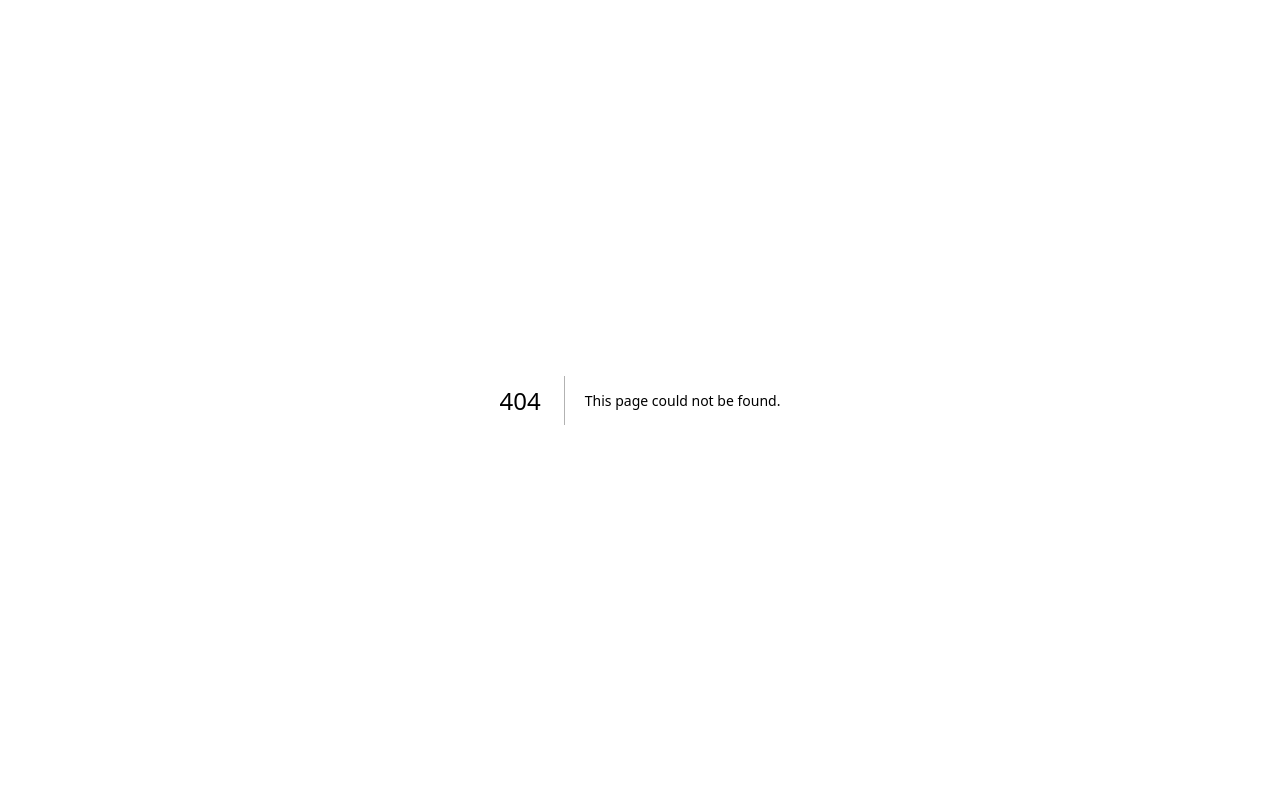
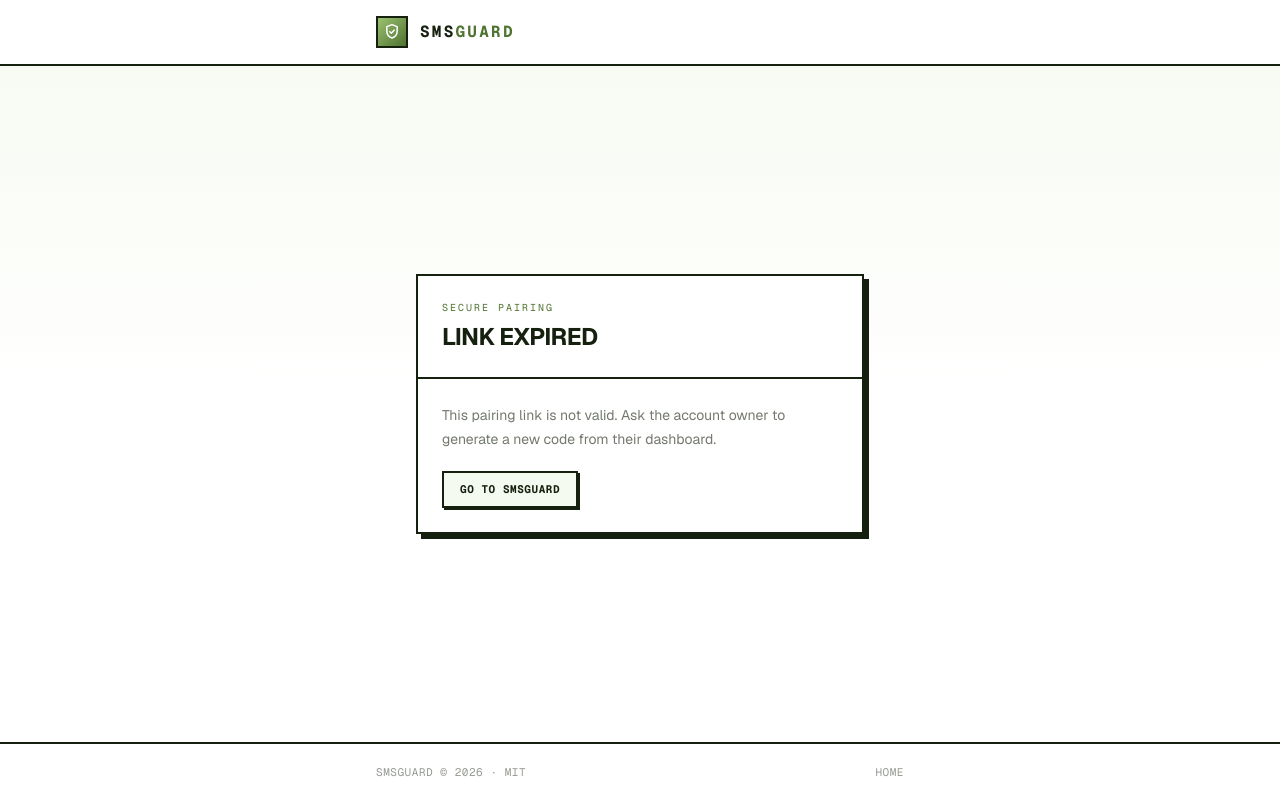
Before and after one commit to Andi-Get/smsguard-web, a Next.js app: page /link/1 in a window 1280 px wide. Before the commit this address had no page. Built offline with nearby package versions, Linux system fonts and the light colour scheme; no server answers.

Commit message:
feat: add public pairing link page

```diff
--- /dev/null
+++ b/app/link/[token]/page.tsx
@@ -0,0 +1,170 @@
+import Link from "next/link";
+import type { Metadata } from "next";
+import { db } from "@/prisma/db";
+import { parseTimestamp } from "@/lib/device-status";
+import { hashPairingToken, isPairingExpired } from "@/lib/pairing";
+import { Logo, Wordmark } from "../../_components/brand";
+
+export const instant = false;
+
+export const metadata: Metadata = {
+  title: "Pair a device — SMSGuard",
+  robots: { index: false, follow: false },
+};
+
+type PageProps = { params: Promise<{ token: string }> };
+
+function formatExpiry(value: string) {
+  const time = parseTimestamp(value);
+
+  if (time === null) {
+    return value;
+  }
+
+  return new Intl.DateTimeFormat("en", {
+    timeStyle: "short",
+  }).format(new Date(time));
+}
+
+export default async function PairingLinkPage({ params }: PageProps) {
+  const { token } = await params;
+  const validToken = token.length >= 20;
+  const pairing = validToken
+    ? await db.orm.public.DevicePairing.where({
+        tokenHash: hashPairingToken(token),
+      }).first()
+    : null;
+
+  const owner = pairing
+    ? await db.orm.public.User.first({ id: pairing.userId })
+    : null;
+
+  const claimed = pairing?.status === "claimed";
+  const expired = pairing
+    ? pairing.status !== "pending" || isPairingExpired(pairing.expiresAt)
+    : true;
+  const usable = Boolean(pairing && owner && !claimed && !expired);
+  const deepLink = `smsguard://pair?token=${encodeURIComponent(token)}`;
+
+  return (
+    <div className="flex flex-1 flex-col bg-gradient-to-b from-brand-50 via-white to-white">
+      <header className="border-b-2 border-ink bg-white">
+        <div className="mx-auto flex w-full max-w-xl items-center gap-3 px-6 py-4">
+          <Logo className="size-8" />
+          <Wordmark />
+        </div>
+      </header>
+
+      <main className="flex flex-1 items-center justify-center px-6 py-10">
+        <div className="w-full max-w-md border-2 border-ink bg-white shadow-brutal-lg">
+          <div className="border-b-2 border-ink p-6">
+            <p className="font-mono text-[10px] uppercase tracking-[0.2em] text-brand-700">
+              Secure pairing
+            </p>
+            <h1 className="mt-1.5 text-2xl font-bold uppercase tracking-tight">
+              {claimed
+                ? "Already paired"
+                : expired
+                  ? "Link expired"
+                  : "Connect this phone"}
+            </h1>
+          </div>
+
+          <div className="p-6">
+            {!pairing ? (
+              <>
+                <p className="text-sm leading-6 text-ink/60">
+                  This pairing link is not valid. Ask the account owner to
+                  generate a new code from their dashboard.
+                </p>
+                <Link
+                  href="/"
+                  className="mt-5 inline-block border-2 border-ink bg-brand-50 px-4 py-2 font-mono text-[11px] font-bold uppercase tracking-wider shadow-brutal-sm hover:bg-white"
+                >
+                  Go to SMSGuard
+                </Link>
+              </>
+            ) : claimed ? (
+              <>
+                <p className="text-sm leading-6 text-ink/60">
+                  This pairing code has already been used. If you need to add
+                  another device, generate a fresh code from the dashboard.
+                </p>
+                <Link
+                  href="/dashboard"
+                  className="mt-5 inline-block border-2 border-ink bg-brand-50 px-4 py-2 font-mono text-[11px] font-bold uppercase tracking-wider shadow-brutal-sm hover:bg-white"
+                >
+                  Open dashboard
+                </Link>
+              </>
+            ) : expired ? (
+              <>
+                <p className="text-sm leading-6 text-ink/60">
+                  Pairing codes are valid for a short time. Generate a new one
+                  from the SMSGuard dashboard and scan it again.
+                </p>
+                <Link
+                  href="/dashboard"
+                  className="mt-5 inline-block border-2 border-ink bg-brand-50 px-4 py-2 font-mono text-[11px] font-bold uppercase tracking-wider shadow-brutal-sm hover:bg-white"
+                >
+                  Generate a new code
+                </Link>
+              </>
+            ) : (
+              <>
+                <p className="text-sm leading-6 text-ink/60">
+                  <span className="font-medium text-ink">
+                    {owner?.name ?? "A SMSGuard account"}
+                  </span>{" "}
+                  wants to link this phone to their account.
+                </p>
+
+                <dl className="mt-4 grid grid-cols-2 border-2 border-ink">
+                  <div className="border-r-2 border-ink p-3">
+                    <dt className="font-mono text-[9px] uppercase tracking-[0.16em] text-ink/40">
+                      Code expires
+                    </dt>
+                    <dd className="mt-0.5 text-sm font-medium">
+                      {formatExpiry(pairing.expiresAt)}
+                    </dd>
+                  </div>
+                  <div className="p-3">
+                    <dt className="font-mono text-[9px] uppercase tracking-[0.16em] text-ink/40">
+                      Account
+                    </dt>
+                    <dd className="mt-0.5 truncate text-sm font-medium">
+                      {owner?.name ?? "SMSGuard user"}
+                    </dd>
+                  </div>
+                </dl>
+
+                {usable ? (
+                  <a
+                    href={deepLink}
+                    className="mt-5 flex w-full items-center justify-center gap-2 border-2 border-ink bg-brand-700 px-4 py-2.5 font-mono text-[11px] font-bold uppercase tracking-wider text-white shadow-brutal-sm transition-shadow hover:bg-brand-600 hover:shadow-brutal"
+                  >
+                    Open SMSGuard app
+                  </a>
+                ) : null}
+
+                <p className="mt-4 text-xs leading-5 text-ink/50">
+                  Only continue if you requested this pairing. The code is
+                  single-use and ties this device to the account above.
+                </p>
+              </>
+            )}
+          </div>
+        </div>
+      </main>
+
+      <footer className="border-t-2 border-ink bg-white">
+        <div className="mx-auto flex w-full max-w-xl items-center justify-between gap-4 px-6 py-5 font-mono text-[11px] uppercase tracking-wider text-ink/45">
+          <span>SMSGuard © 2026 · MIT</span>
+          <Link href="/" className="hover:text-brand-700">
+            Home
+          </Link>
+        </div>
+      </footer>
+    </div>
+  );
+}
```
